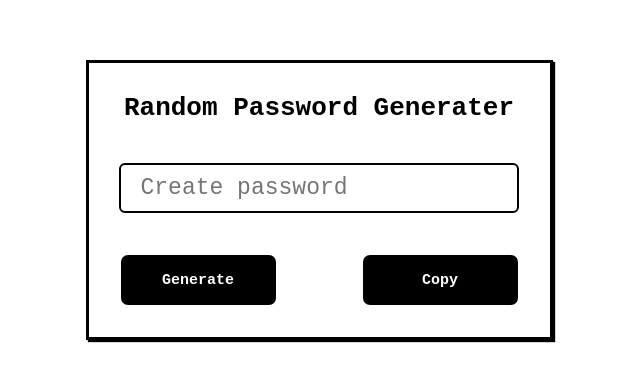
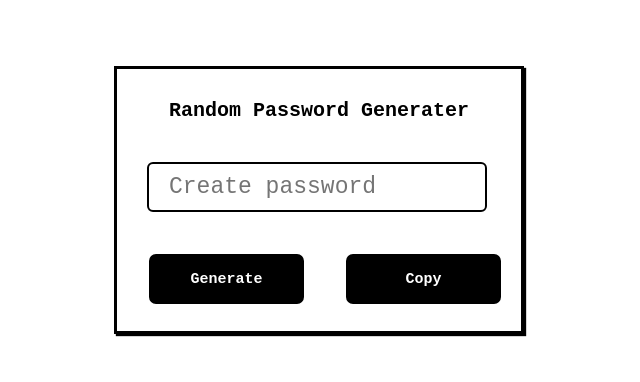
Before and after one commit to neonone1234/passwordgenerator, a plain HTML site: page index.html in a window 1280 px wide. Shown: the part 200-582 px from the top of the page, without its empty margins (321-961 px from the left). Drawn offline with Linux system fonts and the light colour scheme.

Commit message:
Update index.html

```diff
--- a/index.html
+++ b/index.html
@@ -28,12 +28,14 @@
     box-shadow: 2px 2px 1px 0px #000000;
    border: 3px solid #000000;
    font-family:monospace;
+   height: 268px;
+   width: 410px;
 
  }
  .box h2{
    margin-bottom: 40px;
    text-align: center;
-   font-size: 26px;
+   font-size: 20px;
    color: #00000;
    font-family:monospace;
  }
@@ -42,7 +44,7 @@
           padding: 20px;
             user-select: none;
             height: 50px;
-            width: 400px;
+            width: 340px;
             border-radius: 6px;
             border: none;
             border: 2px solid #000000;
@@ -73,7 +75,7 @@
 
         }
  .btn2{
-   margin-left: 85px
+   margin-left: 40px
  }
 
         #button:hover {
```
